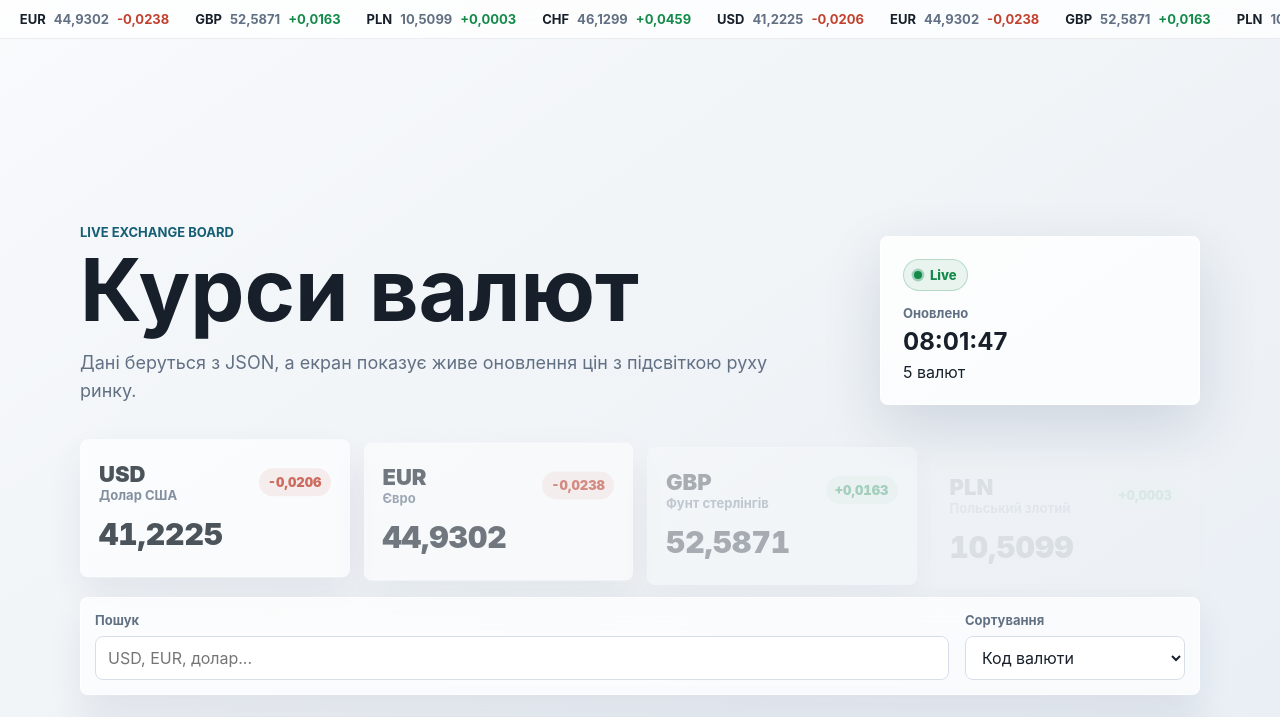
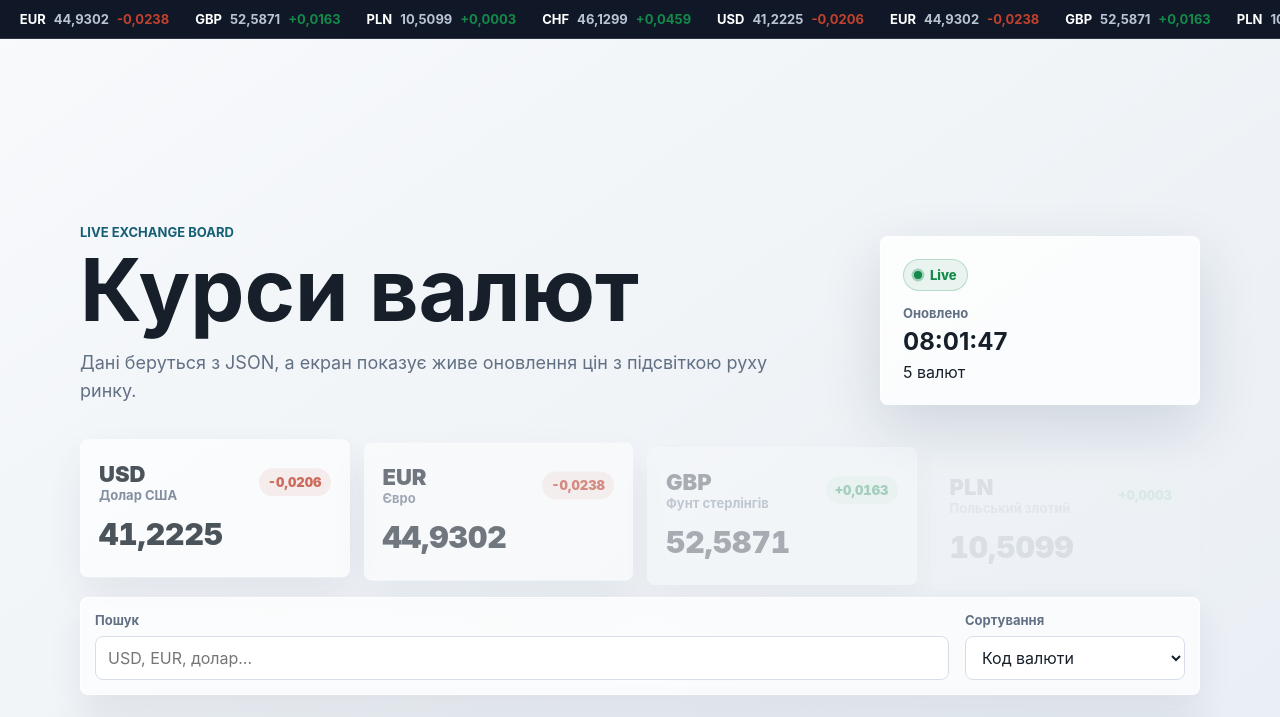
Before and after one commit to artyd/currency-rates-site, a plain HTML site: page index.html in a window 1280 px wide. Shown: the top 717 px of the page. Drawn offline with Linux system fonts and the light colour scheme.

Commit message:
Bust asset cache for modern design

```diff
--- a/index.html
+++ b/index.html
@@ -4,7 +4,7 @@
     <meta charset="utf-8">
     <meta name="viewport" content="width=device-width, initial-scale=1">
     <title>Курси валют</title>
-    <link rel="stylesheet" href="styles.css">
+    <link rel="stylesheet" href="styles.css?v=20260616-modern-2">
   </head>
   <body>
     <div class="ticker" aria-hidden="true">
@@ -64,6 +64,6 @@
       </section>
     </main>
 
-    <script src="app.js"></script>
+    <script src="app.js?v=20260616-modern-2"></script>
   </body>
 </html>
--- a/styles.css
+++ b/styles.css
@@ -28,8 +28,8 @@ body {
 
 .ticker {
   overflow: hidden;
-  border-bottom: 1px solid rgba(23, 32, 42, 0.08);
-  background: rgba(255, 255, 255, 0.76);
+  border-bottom: 1px solid rgba(255, 255, 255, 0.12);
+  background: #101827;
   backdrop-filter: blur(14px);
 }
 
@@ -46,13 +46,13 @@ body {
   display: inline-flex;
   gap: 8px;
   align-items: center;
-  color: var(--muted);
+  color: #b9c4d4;
   font-size: 13px;
   font-weight: 700;
 }
 
 .ticker-code {
-  color: var(--ink);
+  color: #ffffff;
 }
 
 .ticker-up {
```
